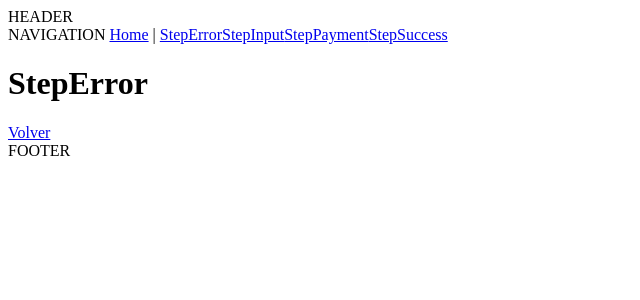
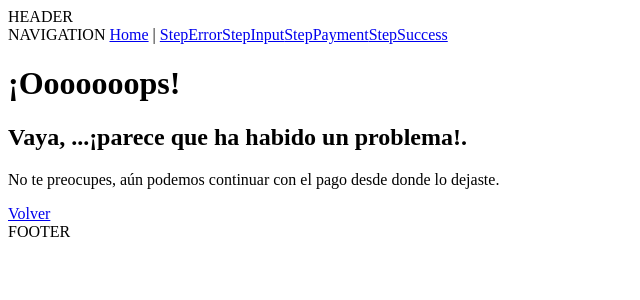
Before and after one commit to ElDav1d/checkout-wizard, a Vue app: page /error in a window 1280 px wide. Shown: the top 300 px of the page, without its empty margins (0-640 px from the left). Built offline with nearby package versions, Linux system fonts and the light colour scheme.

Commit message:
Personalize error page

```diff
--- a/src/views/StepError.vue
+++ b/src/views/StepError.vue
@@ -1,6 +1,10 @@
 <template>
   <main>
-    <h1>StepError</h1>
+    <h1>{{ title }}</h1>
+    <h2>{{ personalMessage }}.</h2>
+    <p>
+      {{ copy }}
+    </p>
     <router-link :to="paymentPath">Volver</router-link>
   </main>
 </template>
@@ -11,8 +15,17 @@ import config from "../config.js";
 export default {
   data() {
     return {
+      name: this.$store.getters.getUserData.name,
       paymentPath: `/${config.PAYMENT_PATH}`,
+      title: "¡Ooooooops!",
+      copy:
+        "No te preocupes, aún podemos continuar con el pago desde donde lo dejaste.",
     };
+  },
+  computed: {
+    personalMessage() {
+      return `Vaya, ${this.name}...¡parece que ha habido un problema!`;
+    },
   },
 };
 </script>
```
